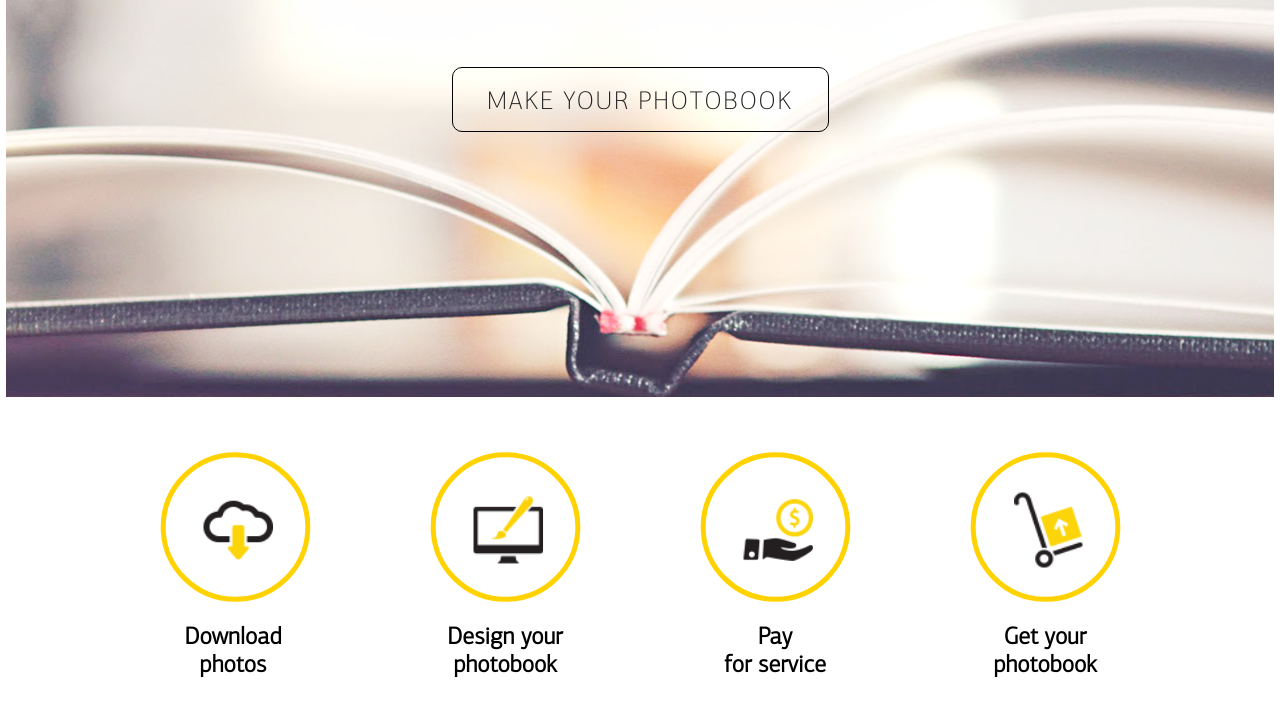
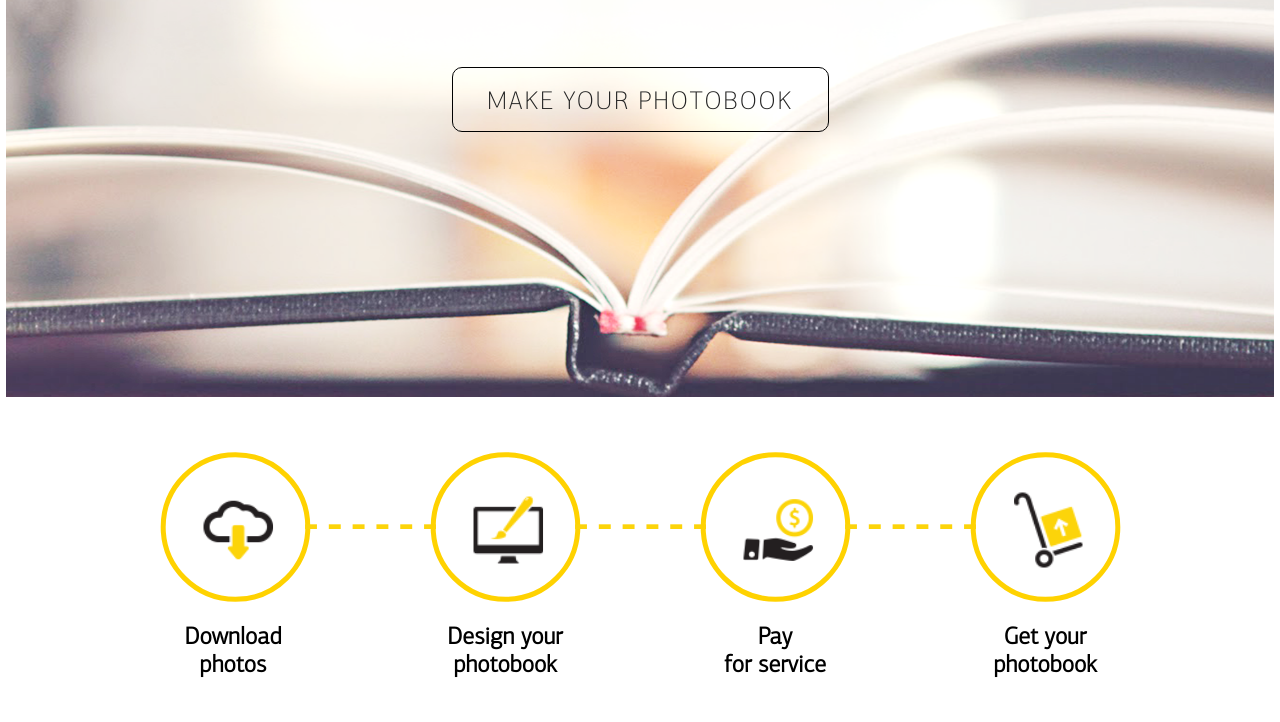
Before and after one commit to vasvarag/photobook, a plain HTML site: page index.html in a window 1280 px wide. Shown: the part 230-952 px from the top of the page. Drawn offline with Linux system fonts and the light colour scheme.

Commit message:
options yellow dotted line, path corrected
path of the yellow dotted line between circles was incorrect

```diff
--- a/style.css
+++ b/style.css
@@ -233,7 +233,7 @@ nav ul li{
 			overflow: visible;
 		}
 .yellow_dotted_line{
-	background-image: url(_images/yellow_dotted_line.png);
+	background-image: url(images/yellow_dotted_line.png);
 	background-repeat: no-repeat;
 	vertical-align: middle;
 	background-position-x: 0px;
```
